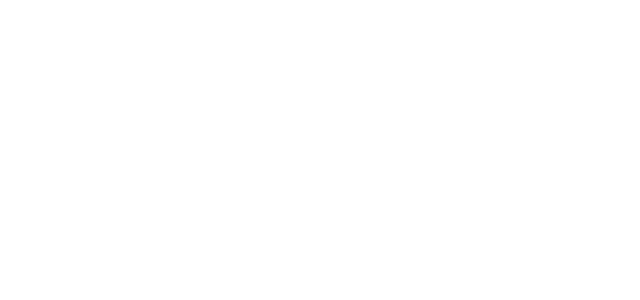
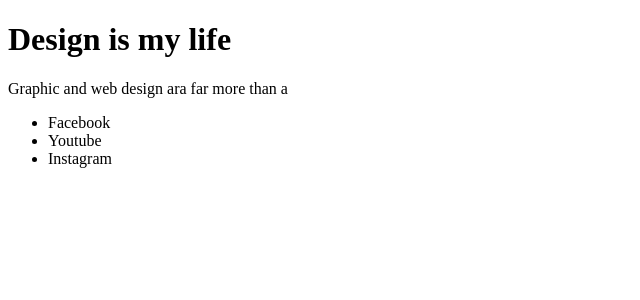
Before and after one commit to belhajjamorsamar/React_js, a React (Create React App) app: page / in a window 1280 px wide. Shown: the top 300 px of the page, without its empty margins (0-640 px from the left). Built offline with nearby package versions, Linux system fonts and the light colour scheme.

Commit message:
components in another component

```diff
--- a/src/App.css
+++ /dev/null
@@ -1,4 +0,0 @@
-h1{
-  color :brown;
-  font-family: 'Gill Sans', 'Gill Sans MT', Calibri, 'Trebuchet MS', sans-serif;
-}
--- a/src/App.js
+++ /dev/null
@@ -1,16 +0,0 @@
-import React,{ Component } from 'react';
-import Todos from './components/Todos';
-import './App.css';
-
-
-class App extends Component {
-    render(){
-        return (
-            <Todos />
-          );
-
-    }
-
-}
-
-export default App;
--- /dev/null
+++ b/src/components/App.js
@@ -0,0 +1,22 @@
+import React from 'react';
+import ReactDOM  from 'react-dom';
+import Header from './Header';
+import Social from './Social';
+import Text  from './Text';
+
+function App(){
+    return(
+      <div>
+
+<Header/>
+<Text/>
+<Social/>
+
+
+
+
+      </div>
+    );
+  }
+
+export default  App //pour l'utliser dans l'autre fichier
--- /dev/null
+++ b/src/components/Header.js
@@ -0,0 +1,8 @@
+import React from 'react';
+function Header(){
+
+    return(
+        <h1>Design is my life</h1>
+    );
+}
+export default Header;
--- /dev/null
+++ b/src/components/Social.js
@@ -0,0 +1,12 @@
+import React from 'react';
+function Social(){
+
+    return(
+        <ul>
+        <li>Facebook</li>
+        <li>Youtube</li>
+        <li>Instagram</li>
+       </ul>
+    );
+}
+export default Social;
--- /dev/null
+++ b/src/components/Text.js
@@ -0,0 +1,7 @@
+import React from 'react';
+function Text(){
+
+    return(<p> Graphic and web design ara far more than a  </p>);
+}
+
+export default Text;
--- a/src/components/Todos.js
+++ /dev/null
@@ -1,13 +0,0 @@
-
-import React,{Component } from 'react';
-class Todos extends Component {
-    render(){
-        return (
-            <h1>My to do list</h1>
-          );
-
-    }
-
-}
-
-export default Todos;
--- a/src/index.js
+++ b/src/index.js
@@ -1,6 +1,8 @@
-import React from 'react';
-import ReactDOM from 'react-dom/client';
-import App from './App';
-
-
-const root = ReactDOM.createRoot(document.getElementById('root'));
+import { render } from "@testing-library/react";
+import React from "react";//importaton de la bibliotheque react
+import ReactDOM  from "react-dom";//importation de la bibliotheque recatdom (interface)
+import App from './components/App';
+ReactDOM.render(
+  //JSX :langage d'interface pour react js
+ <App />//appel  de fonction App
+,document.getElementById('root'));
```
Also changed, not shown: public/index.html (+1 -21 lines).
